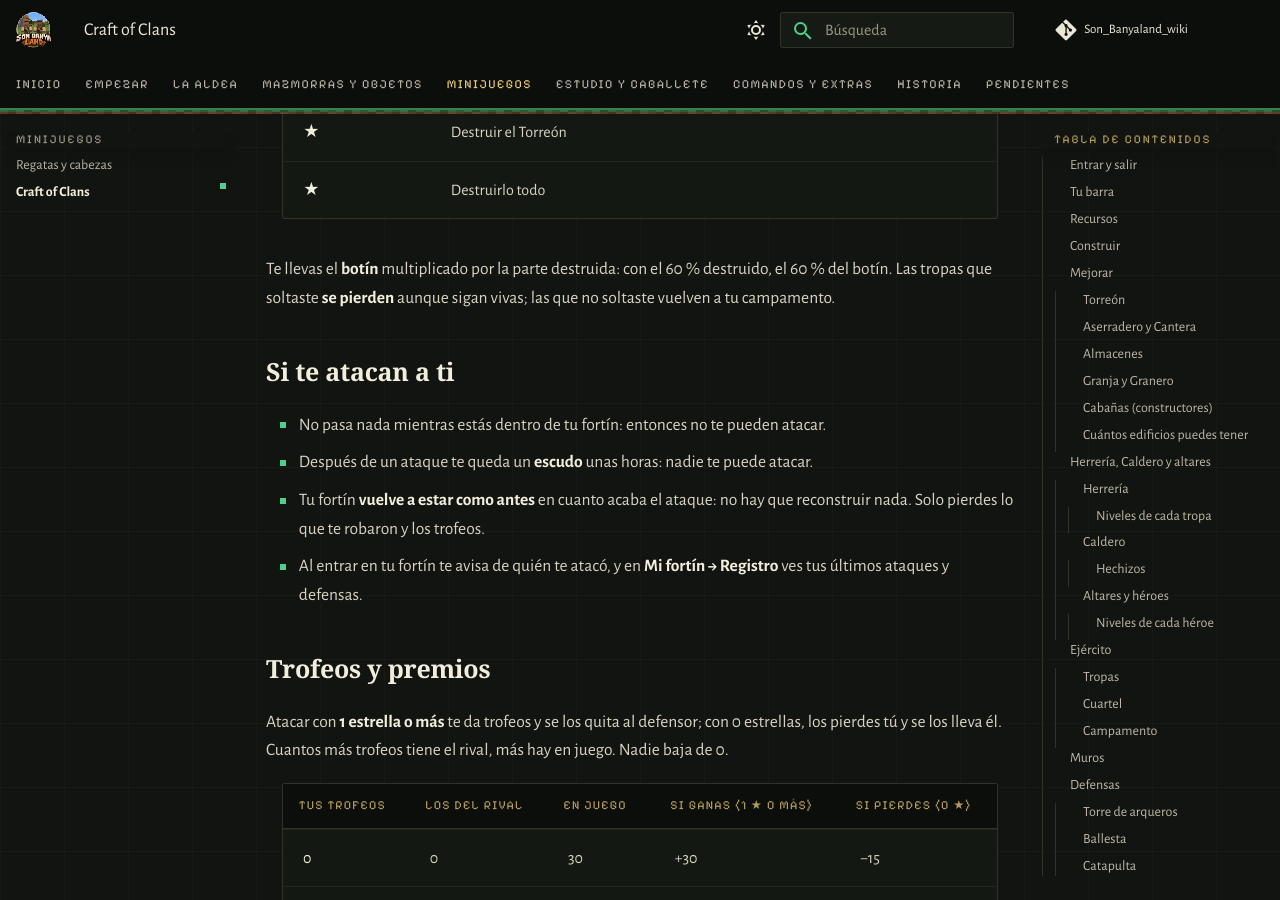
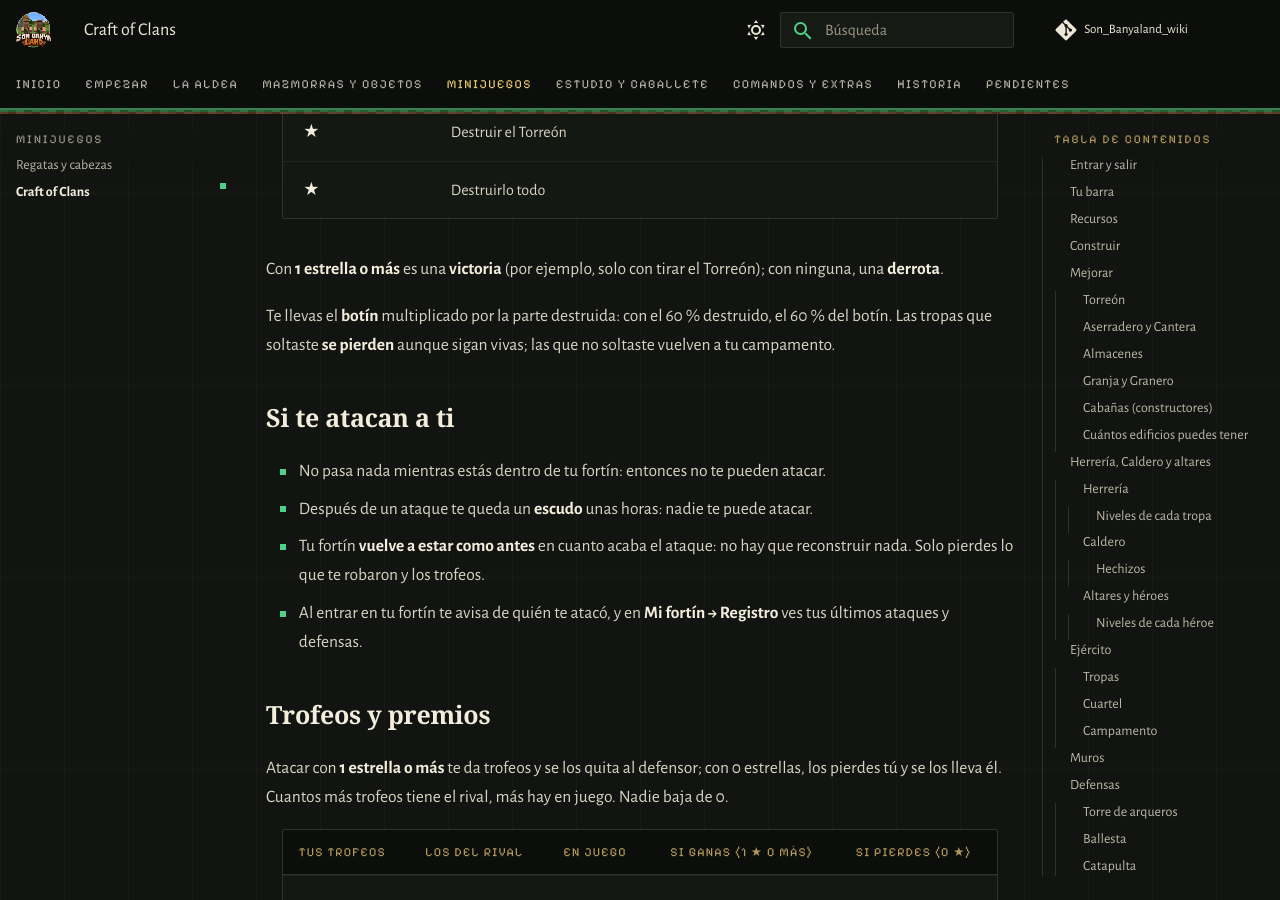
Before and after one commit to PigPilgrim/Son_Banyaland_wiki, an MkDocs documentation site: the page built from docs/clanes.md, in a window 1280 px wide and 900 px high, scrolled down 39348 px. Built offline with MkDocs 1.6.1 and Material for MkDocs 9.7.7, drawn with Linux system fonts in a browser that asks for light colours; some web fonts are replaced; comment, search, counter and statistics services are not loaded.

Commit message:
Craft of Clans: 1 estrella o más es victoria
Co-Authored-By: Claude Opus 5.5 <noreply@anthropic.com>

```diff
--- a/docs/clanes.md
+++ b/docs/clanes.md
@@ -293,6 +293,8 @@ Con **Atacar** (hueco 1) buscas el fortín de otro jugador para atacarlo. Necesi
 | ★ | Destruir el Torreón |
 | ★ | Destruirlo todo |
 
+Con **1 estrella o más** es una **victoria** (por ejemplo, solo con tirar el Torreón); con ninguna, una **derrota**.
+
 Te llevas el **botín** multiplicado por la parte destruida: con el 60 % destruido, el 60 % del botín. Las tropas que
 soltaste **se pierden** aunque sigan vivas; las que no soltaste vuelven a tu campamento.
 
```
